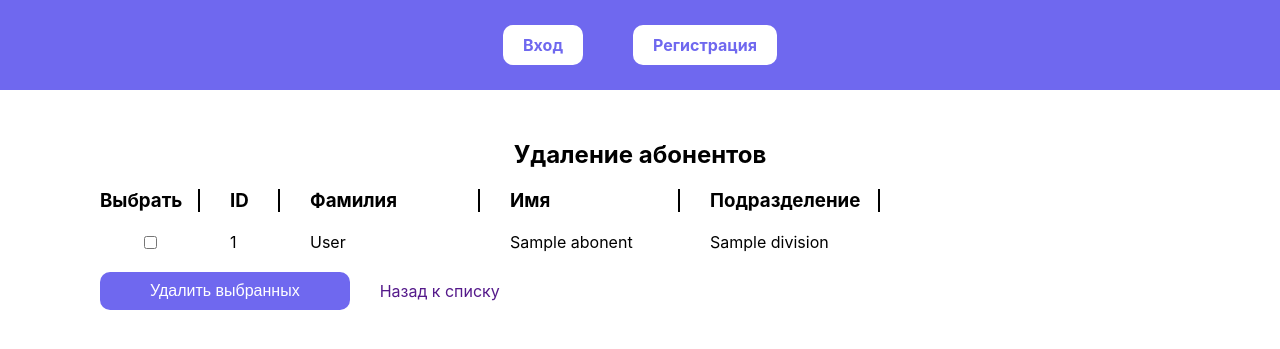
After one commit to Vilena2005/pr1, a PHP site: template views/site/abonents-delete.php in a window 1280 px wide. The commit adds this page. Shown: the top 349 px of the page. Run offline with PHP 8.4, Linux system fonts and the light colour scheme; the template is opened without the code that fills it: most values are stand-ins (such as "Sample title", 1, 10 or a date in 2020); data that the repository does not hold is empty.

Commit message:
Add Delete-abonent

```diff
--- a/public/style.css
+++ b/public/style.css
@@ -58,7 +58,7 @@ button {
     font-size: 16px;
     border: solid 2px #6F68EF;
     border-radius: 10px;
-    margin-left: 100px;
+    /*margin-left: 100px;*/
 }
 .button-exit {
     background-color: #6F68EF;
@@ -67,6 +67,12 @@ button {
     padding: 10px 20px;
     border: solid 2px white;
     border-radius: 10px;
+}
+.admin-buttons {
+    display: flex;
+    align-items: center;
+    gap: 30px;
+    margin-left: 100px;
 }
 
 .header-nav {
@@ -120,9 +126,7 @@ button {
     flex-direction: column;
     gap: 10px;
 }
-.add-title {
 
-}
 .add-input-form {
     background-color: #E5E5E5;
     border: transparent;
@@ -138,7 +142,16 @@ button {
     padding: 10px 20px;
     border-radius: 10px;
 }
+
+.checkbox-wrap {
+    width: 100px;
+    display: flex;
+    justify-content: center;
+    align-items: center;
+}
+
 /*форма*/
+
 
 /*форма select*/
 .list-division {
@@ -149,6 +162,11 @@ button {
 .main-title-division-id {
     display: flex;
     width: 50px;
+    border-right: 2px black solid;
+}
+.main-title-checkbox {
+    display: flex;
+    width: 100px;
     border-right: 2px black solid;
 }
 .list-division-id {
@@ -166,12 +184,8 @@ button {
 /*лист с абонентами, подразделенями, помещениями*/
 .list-wrap {
      display: flex;
-     /*justify-content: center;*/
      margin-left: 100px;
  }
-.table {
-
-}
 .list-items {
     display: flex;
     flex-direction: column;
@@ -186,7 +200,6 @@ button {
     border-right: 2px black solid;
 }
 .list {
-     /*width: 300px;*/
      margin: 20px 0 20px;
      display: flex;
      width: 170px;
--- /dev/null
+++ b/views/site/abonents-delete.php
@@ -0,0 +1,57 @@
+<div class="main-layout">
+    <h2>Удаление абонентов</h2>
+
+    <?php if (isset($message)): ?>
+        <div class="alert alert-success"><?= htmlspecialchars($message) ?></div>
+    <?php endif; ?>
+
+    <?php if (!empty($errors ?? [])): ?>
+        <div class="alert alert-danger">
+            <ul>
+                <?php foreach ($errors as $error): ?>
+                    <li><?= htmlspecialchars($error) ?></li>
+                <?php endforeach; ?>
+            </ul>
+        </div>
+    <?php endif; ?>
+
+    <?php if (empty($abonents)): ?>
+        <p>Абонентов для удаления нет</p>
+        <a href="/abonent" class="button-back">← Назад к списку</a>
+    <?php else: ?>
+        <form method="POST" action="<?= app()->route->getUrl('/abonents/delete-selected') ?>">
+            <div class="table">
+                <div class="list-wrap">
+                    <div class="list-items">
+
+                        <div class="list-item-title">
+                            <h3 class="main-title-checkbox">Выбрать</h3>
+                            <h3 class="main-title-division-id">ID</h3>
+                            <h3 class="main-title">Фамилия</h3>
+                            <h3 class="main-title">Имя</h3>
+                            <h3 class="main-title">Подразделение</h3>
+                        </div>
+
+
+                        <?php foreach ($abonents as $abonent): ?>
+                            <div class="list-item">
+                                <label class="checkbox-wrap">
+                                    <input type="checkbox" name="ids[]" value="<?= $abonent->id ?>">
+                                </label>
+                                <p class="list-division-id"><?= $abonent->id ?></p>
+                                <p class="list"><?= htmlspecialchars($abonent->surname) ?></p>
+                                <p class="list"><?= htmlspecialchars($abonent->name) ?></p>
+                                <p class="list"><?= htmlspecialchars($abonent->division->division_name ?? 'Без подразделения') ?></p>
+                            </div>
+                        <?php endforeach; ?>
+                    </div>
+                </div>
+            </div>
+
+            <div class="admin-buttons">
+                <button type="submit" class="button-delete">Удалить выбранных</button>
+                <a href="<?= app()->route->getUrl('/abonent') ?>">Назад к списку</a>
+            </div>
+        </form>
+    <?php endif; ?>
+</div>
--- a/views/site/add-abonent.php
+++ b/views/site/add-abonent.php
@@ -13,6 +13,7 @@
 <?php endif; ?>
 
 <form method="post" class="form-wrap">
+    <input name="csrf_token" type="hidden" value="<?= app()->auth::generateCSRF() ?>"/>
     <div class="add-item">
         <label class="add-title">Фамилия</label>
         <input name="surname" type="text" class="add-input-form" placeholder="Фамилия" required>
--- a/views/site/add-division.php
+++ b/views/site/add-division.php
@@ -14,6 +14,7 @@
 
 
 <form method="post" class="form-wrap">
+    <input name="csrf_token" type="hidden" value="<?= app()->auth::generateCSRF() ?>"/>
     <div class="add-item">
         <label class="add-title">Название подразделения</label>
         <input name="division_name" type="text" class="add-input-form" placeholder="Сборочный цех" required>
--- a/views/site/add-room.php
+++ b/views/site/add-room.php
@@ -13,6 +13,7 @@
 <?php endif; ?>
 
 <form method="post" class="form-wrap">
+    <input name="csrf_token" type="hidden" value="<?= app()->auth::generateCSRF() ?>"/>
     <div class="add-item">
         <label class="add-title">Номер помещения</label>
         <input name="room_number" type="text" class="add-input-form" placeholder="100A" required>
--- a/views/site/division.php
+++ b/views/site/division.php
@@ -1,7 +1,9 @@
 <div class="main-layout">
 
     <?php if (app()->auth::user()->isAdmin()): ?>
-        <a class="button-make" href="<?= app()->route->getUrl('/add-division') ?>">Создать</a>
+        <div class="admin-buttons">
+            <a class="button-make" href="<?= app()->route->getUrl('/add-division') ?>">Создать</a>
+        </div>
     <?php endif; ?>
 
     <div class="table">
--- a/views/site/login.php
+++ b/views/site/login.php
@@ -4,7 +4,7 @@
 
 <?php if (!app()->auth::check()): ?>
     <form method="post" class="log-form">
-
+        <input name="csrf_token" type="hidden" value="<?= app()->auth::generateCSRF() ?>"/>
         <div class="add-item">
             <label>Логин</label>
             <input type="text" name="login" class="add-input-form" placeholder="Введите логин">
--- a/views/site/room.php
+++ b/views/site/room.php
@@ -1,7 +1,9 @@
 <div class="main-layout">
 
 <?php if (app()->auth::user()->isAdmin()): ?>
-    <a class="button-make" href="<?= app()->route->getUrl('/add-room') ?>">Создать</a>
+    <div class="admin-buttons">
+        <a class="button-make" href="<?= app()->route->getUrl('/add-room') ?>">Создать</a>
+    </div>
 <?php endif; ?>
 
 <div class="table">
--- a/views/site/signup.php
+++ b/views/site/signup.php
@@ -2,6 +2,7 @@
 <h3 class="message"><?= $message ?? ''; ?></h3>
 
 <form method="post" class="log-form">
+    <input name="csrf_token" type="hidden" value="<?= app()->auth::generateCSRF() ?>"/>
     <div class="add-item">
         <label>Имя</label>
         <input type="text" name="name" class="add-input-form" placeholder="Введите имя">
```
Also changed, not shown: app/Controller/AbonentController.php (+33 -73 lines), app/Controller/Site.php (+8 -1 lines), app/Middlewares/CSRFMiddleware.php (added, +19 -0 lines), core/Src/Auth/Auth.php (+8 -0 lines), routes/web.php (+20 -5 lines), views/site/abonent.php (+8 -4 lines), views/site/edit-abonent.php (+1 -32 lines).
